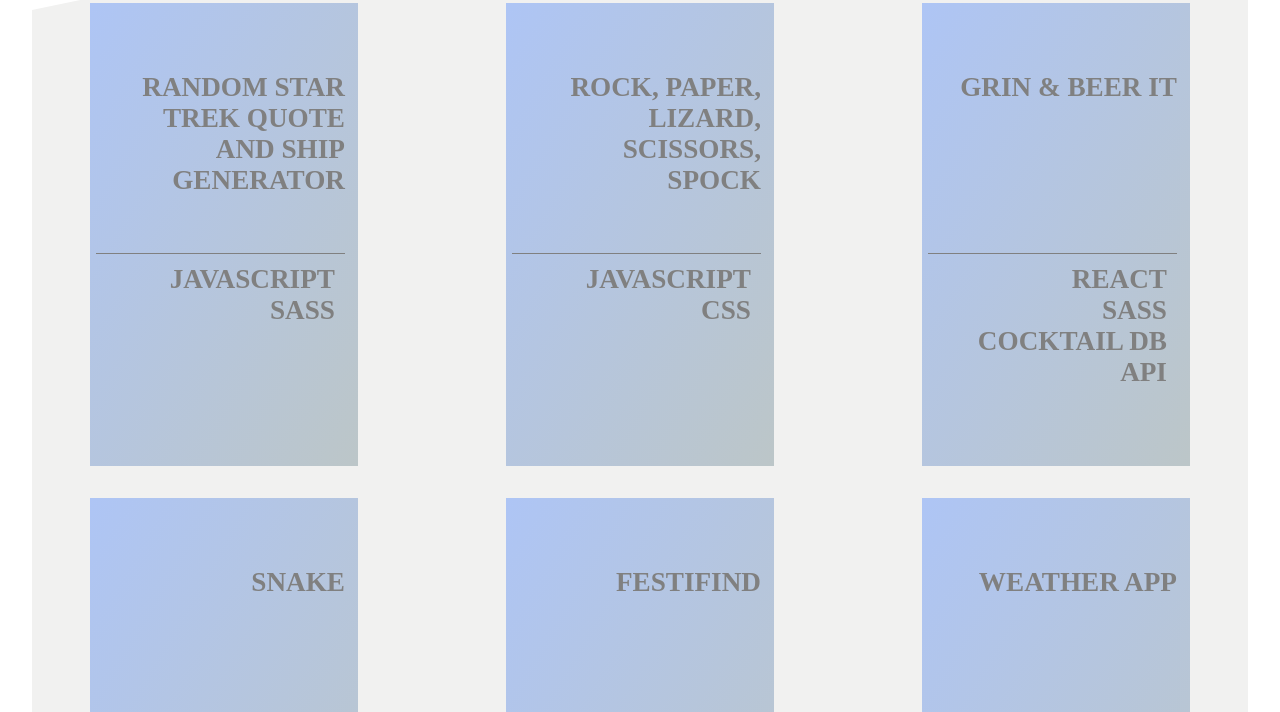
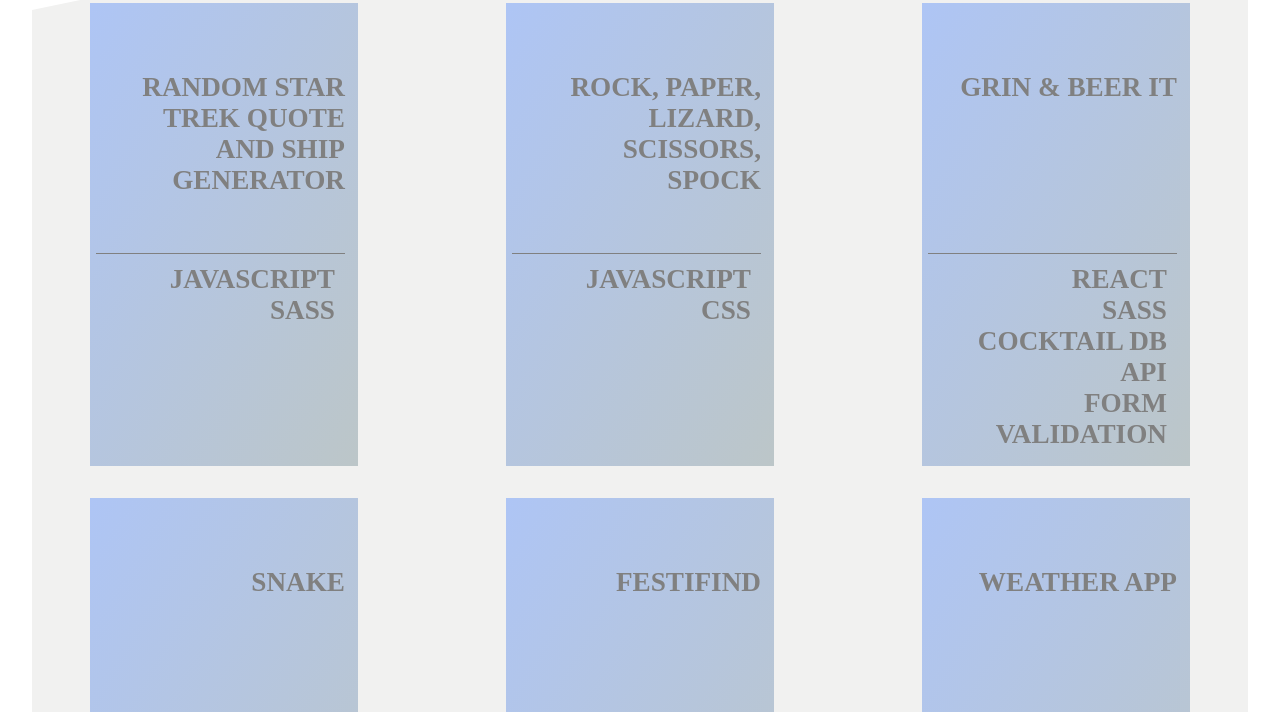
Before and after one commit to nadia643/portfolio, a website: page index.html in a window 1280 px wide. Shown: the part 1191-1903 px from the top of the page. Drawn offline with Linux system fonts and the light colour scheme; a web font is replaced by a local one.

Commit message:
added form validation to beer app

```diff
--- a/index.html
+++ b/index.html
@@ -85,7 +85,7 @@
             <div class="project">
                 <div class="project__side project__side--front">
                     <h2 class="header-projects header-projects--main">Grin & Beer It</h2>
-                    <h2 class="header-projects header-projects--sub">React <br>SASS <br>Cocktail DB API </h2>
+                    <h2 class="header-projects header-projects--sub">React <br>SASS <br>Cocktail DB API <br>Form validation </h2>
                 </div>
                 <div class="project__side project__side--back">
                     <div class="project__side project__side--back project__side--back--top">
```
